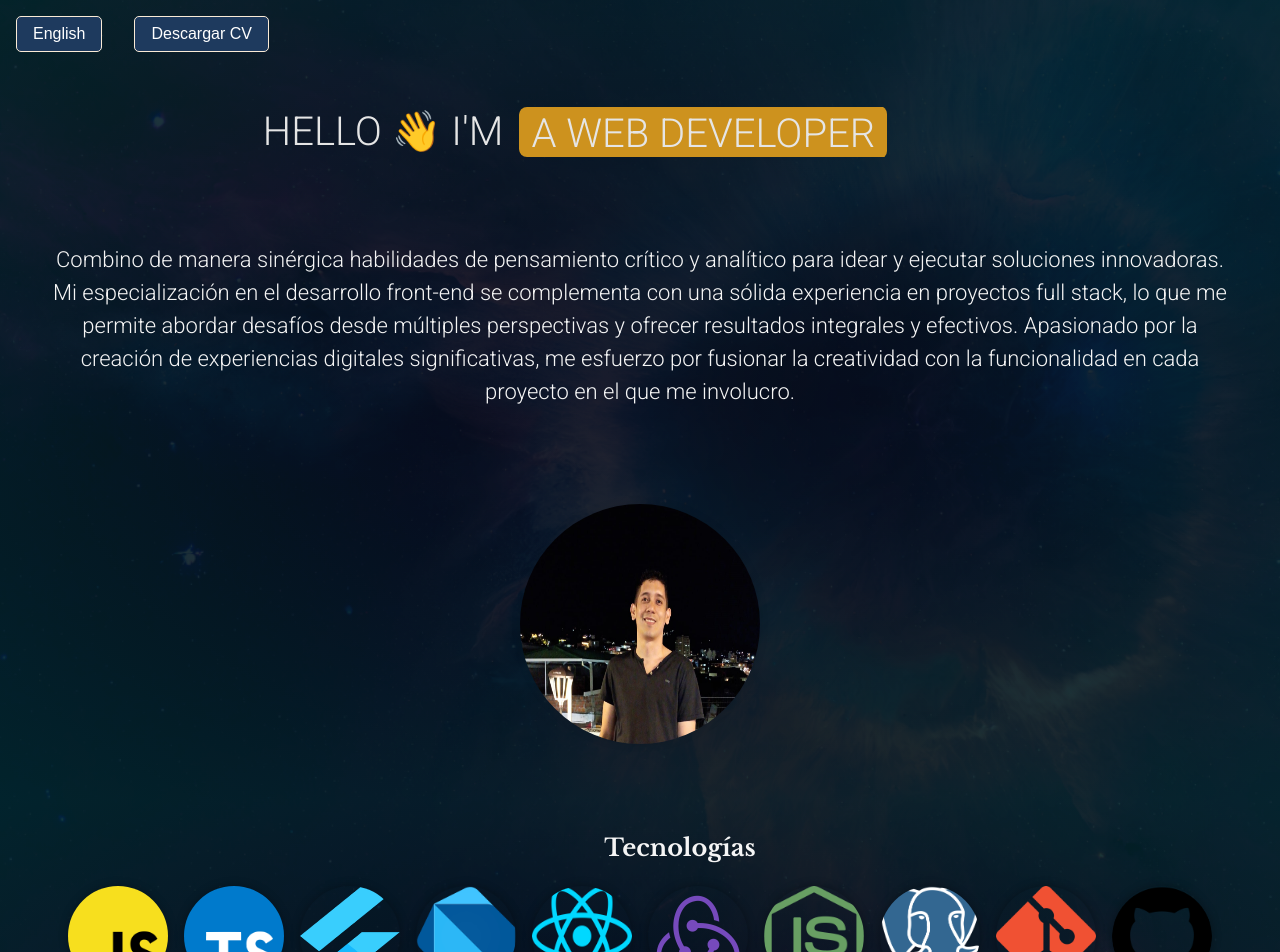
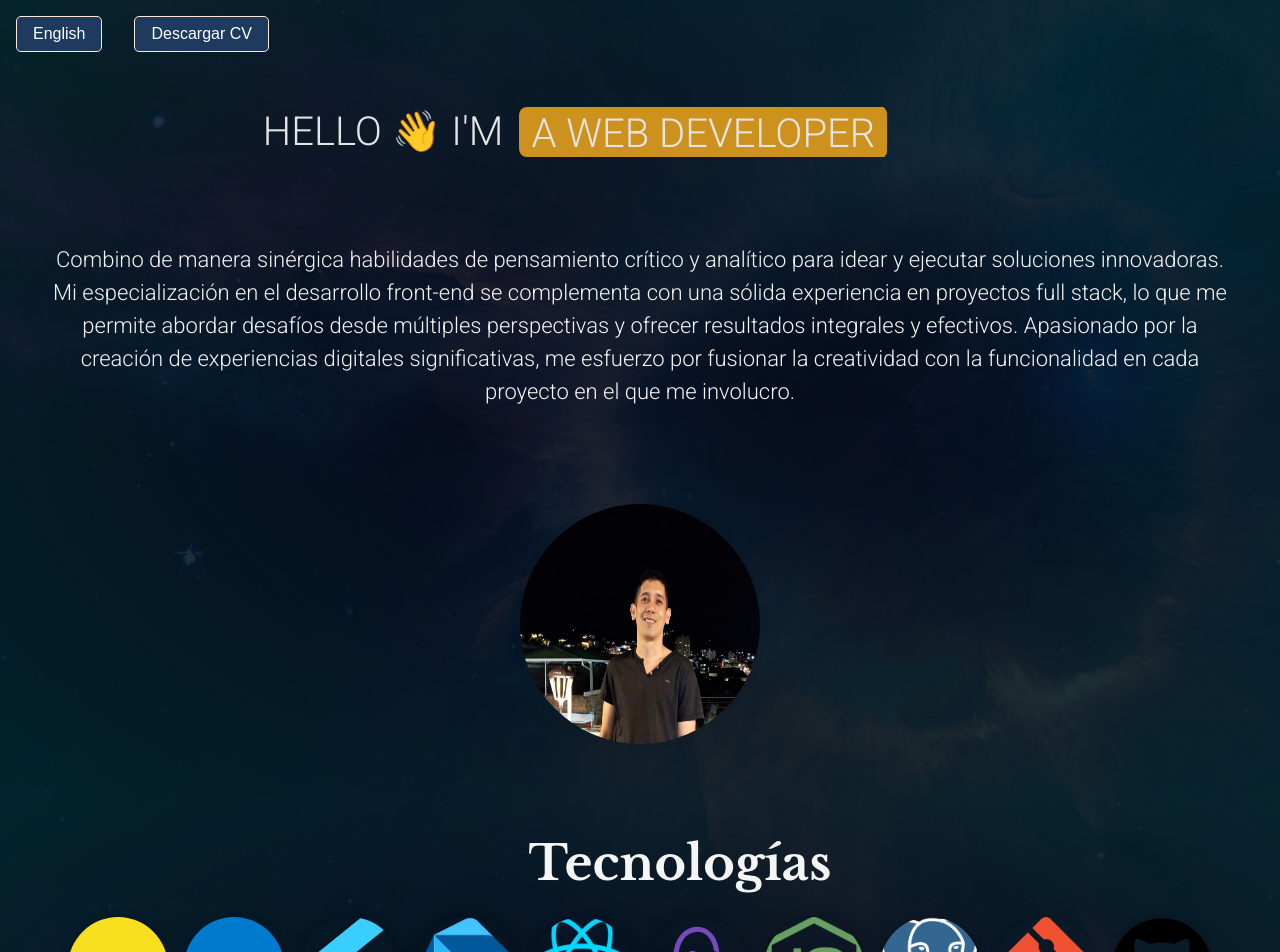
Before and after one commit to danieltelo95/my-portfolio, a React (Create React App) app: page / in a window 1280 px wide. Shown: the top 952 px of the page. Built offline with nearby package versions, Linux system fonts and the light colour scheme; a web font is replaced by a local one.

Commit message:
skills estilo title

```diff
--- a/src/pages/Skills/Skills.scss
+++ b/src/pages/Skills/Skills.scss
@@ -3,7 +3,7 @@
   margin-top: 2rem;
 
   h2 {
-    font-size: 24px;
+    font-size: 3rem;
     margin-bottom: 1rem;
   }
 
```
